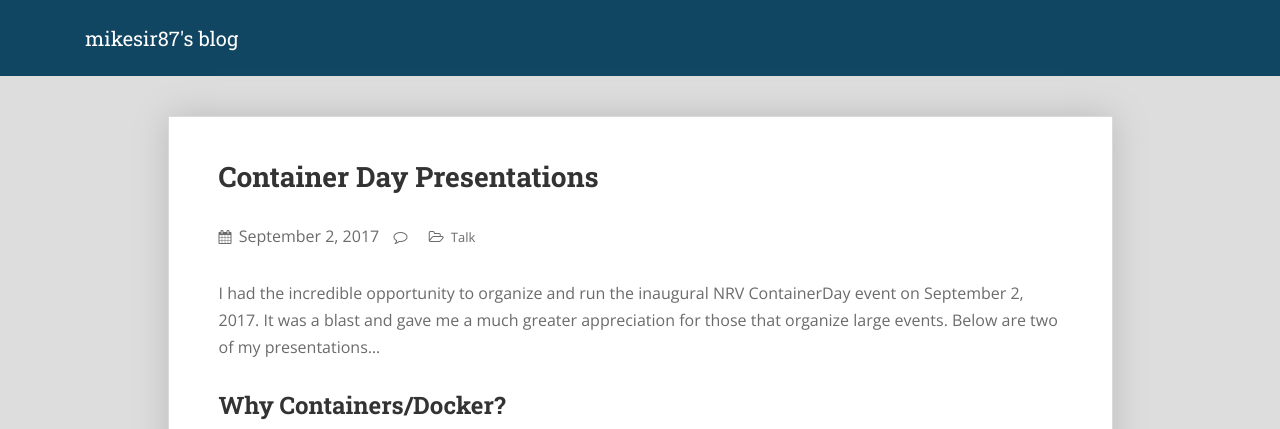
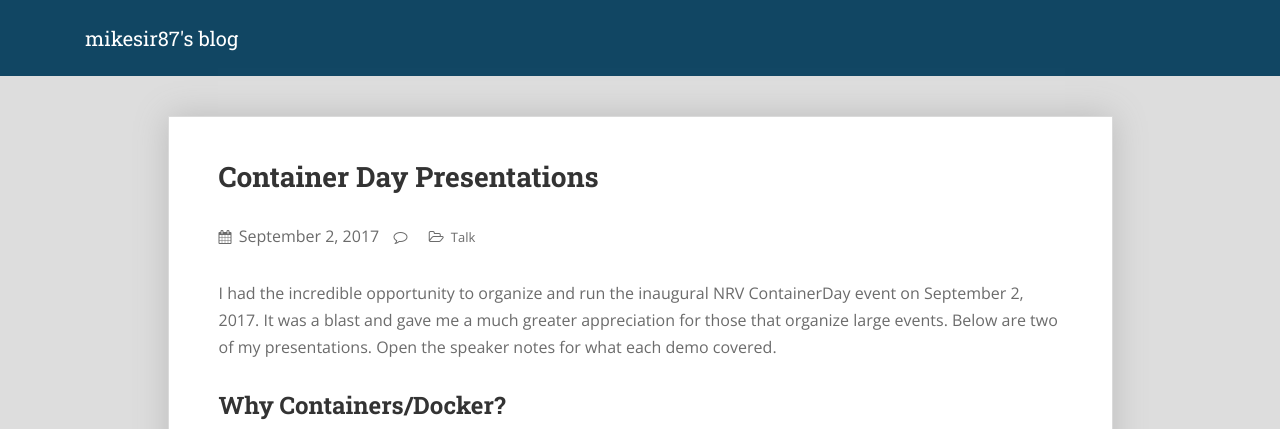
Before and after one commit to mikesir87/blog.mikesir87.io, a Jekyll site: the page built from _posts/2017-09-02-container-day-presentations.md, in a window 1280 px wide and 900 px high, cut to the strip 0-429 px from the top of the window. Built offline with Jekyll 4.4.1, drawn with Linux system fonts in a browser that asks for light colours; nearby versions of some CDN libraries; comment, search, counter and statistics services are not loaded.

Commit message:
Added note to look at speaker notes for demo info

```diff
--- a/_posts/2017-09-02-container-day-presentations.md
+++ b/_posts/2017-09-02-container-day-presentations.md
@@ -6,7 +6,7 @@ tags: [docker, talk]
 uuid: 6de1cf34-c7f0-47cb-8aca-c8c69a8071c8
 ---
 
-I had the incredible opportunity to organize and run the inaugural NRV ContainerDay event on September 2, 2017. It was a blast and gave me a much greater appreciation for those that organize large events.  Below are two of my presentations...
+I had the incredible opportunity to organize and run the inaugural NRV ContainerDay event on September 2, 2017. It was a blast and gave me a much greater appreciation for those that organize large events.  Below are two of my presentations.  Open the speaker notes for what each demo covered.
 
 ## Why Containers/Docker?
 
```
Also changed, not shown: _posts/2017-09-28-docker-and-security-vascan.md (+1 -2 lines).
